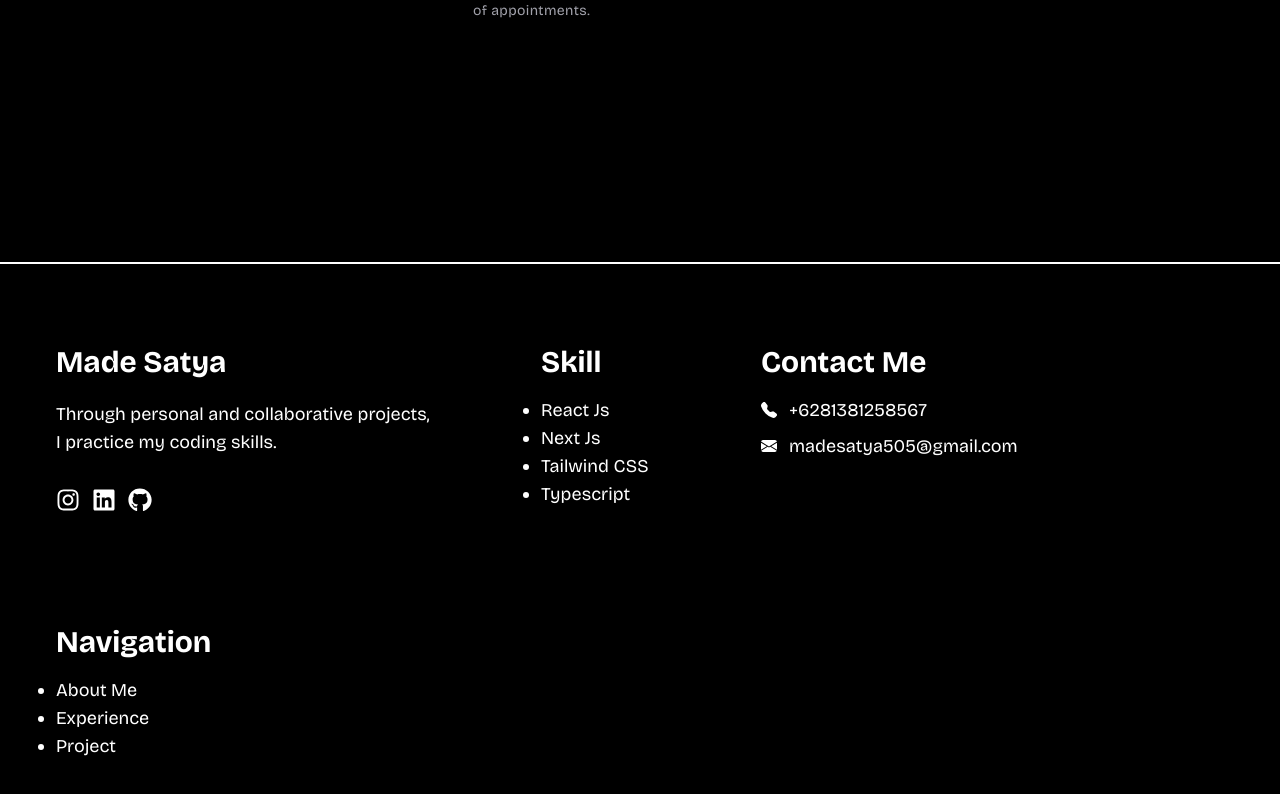
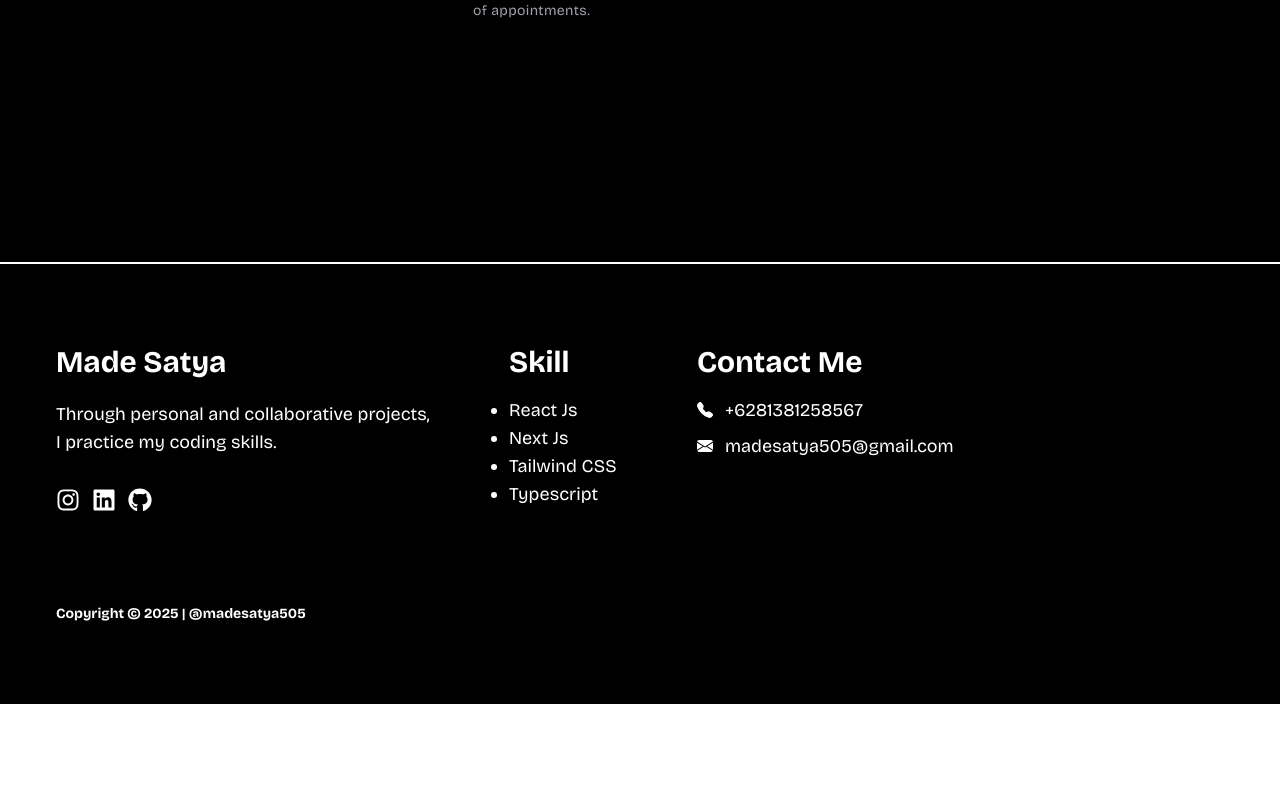
Before and after one commit to MadeSatya5/portfolio-react, a React (Vite) app: page / in a window 1280 px wide. Shown: the part 3182-3976 px from the top of the page. After the commit the page ends 3886 px from the top, so only its background shows below. Built offline with nearby package versions, Linux system fonts and the light colour scheme.

Commit message:
fixing project bugs

```diff
--- a/src/section/footer/Footer.jsx
+++ b/src/section/footer/Footer.jsx
@@ -4,12 +4,11 @@ import SosmedIcon from "../../components/ui/SosmedIcon";
 import { Zoom } from "react-reveal";
 
 const skills = ["React Js", "Next Js", "Tailwind CSS", "Typescript"];
-const navigations = ["About Me", "Experience", "Project"];
 
 export default function Footer() {
   return (
     <div className=" border-white border-t-2 mt-40 font-bricolage px-10">
-      <div className="container max-w-page text-white py-20 flex flex-wrap gap-12 md:gap-28 bg-black">
+      <div className="container max-w-page text-white py-20 flex flex-wrap gap-12 md:gap-20 bg-black">
         <Zoom duration={400}>
           <div>
             <p className="text-2xl md:text-3xl font-bold">Made Satya</p>
@@ -17,6 +16,7 @@ export default function Footer() {
               Through personal and collaborative projects, <br /> I practice my
               coding skills.
             </p>
+
             <SosmedIcon />
           </div>
         </Zoom>
@@ -57,13 +57,10 @@ export default function Footer() {
           </div>
         </Zoom>
         <Zoom duration={1200}>
-          <div>
-            <ul className="text-2xl md:text-3xl font-bold">
-              <p className="mb-4">Navigation</p>
-              {navigations.map((navigation) => (
-                <FooterItem item={navigation} key={navigation} />
-              ))}
-            </ul>
+          <div className="flex items-start">
+            <p className="text-sm font-bold mt-3 text-white font-bricolage">
+              Copyright © 2025 | @madesatya505
+            </p>
           </div>
         </Zoom>
       </div>
--- a/src/section/project/Project.jsx
+++ b/src/section/project/Project.jsx
@@ -13,14 +13,14 @@ const projects = [
     title: "HealthCare",
     description:
       "A website for organizing and managing health consultations between patients and doctors. Features login as patient and doctor, and CRUD of appointments.",
-    link: "",
+    link: "https://healthcare-id.wuaze.com",
     image: "/image/healthcare.png",
   },
   {
     title: "Nonton Cuy",
     description:
       "A website for rating movies that have been watched, using data from the OMDb API.",
-    link: "",
+    link: "https://nonton-cuy.vercel.app/",
     image: "/image/nontoncuy.png",
   },
 ];
```
